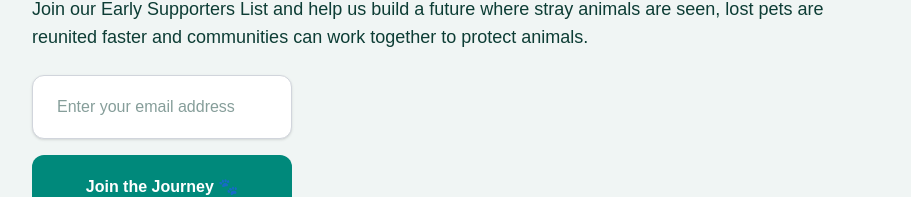
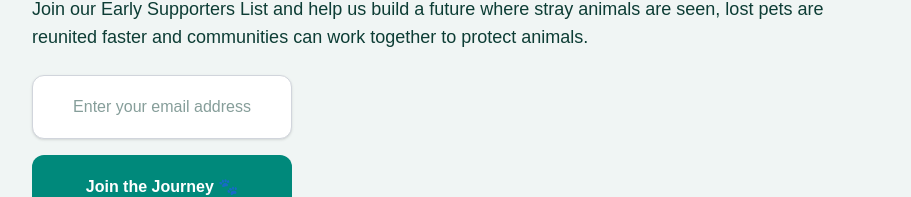
Before and after one commit to Dell609007/furway-website, a Next.js app: page /download in a window 1280 px wide. Shown: the part 257-454 px from the top of the page, without its empty margins (184-1095 px from the left). Built offline with nearby package versions, Linux system fonts and the light colour scheme; no server answers.

Commit message:
Adjust email input width

```diff
--- a/app/download/page.tsx
+++ b/app/download/page.tsx
@@ -66,7 +66,7 @@ export default function DownloadPage() {
   placeholder="Enter your email address"
   value={email}
   onChange={(e) => setEmail(e.target.value)}
-  className="w-[260px] h-16 px-6 bg-white border border-gray-300 rounded-xl shadow-sm"
+   className="w-[260px] h-16 px-6 text-center bg-white border border-gray-300 rounded-xl shadow-sm"
 />
 
   <div className="mt-4">
```
